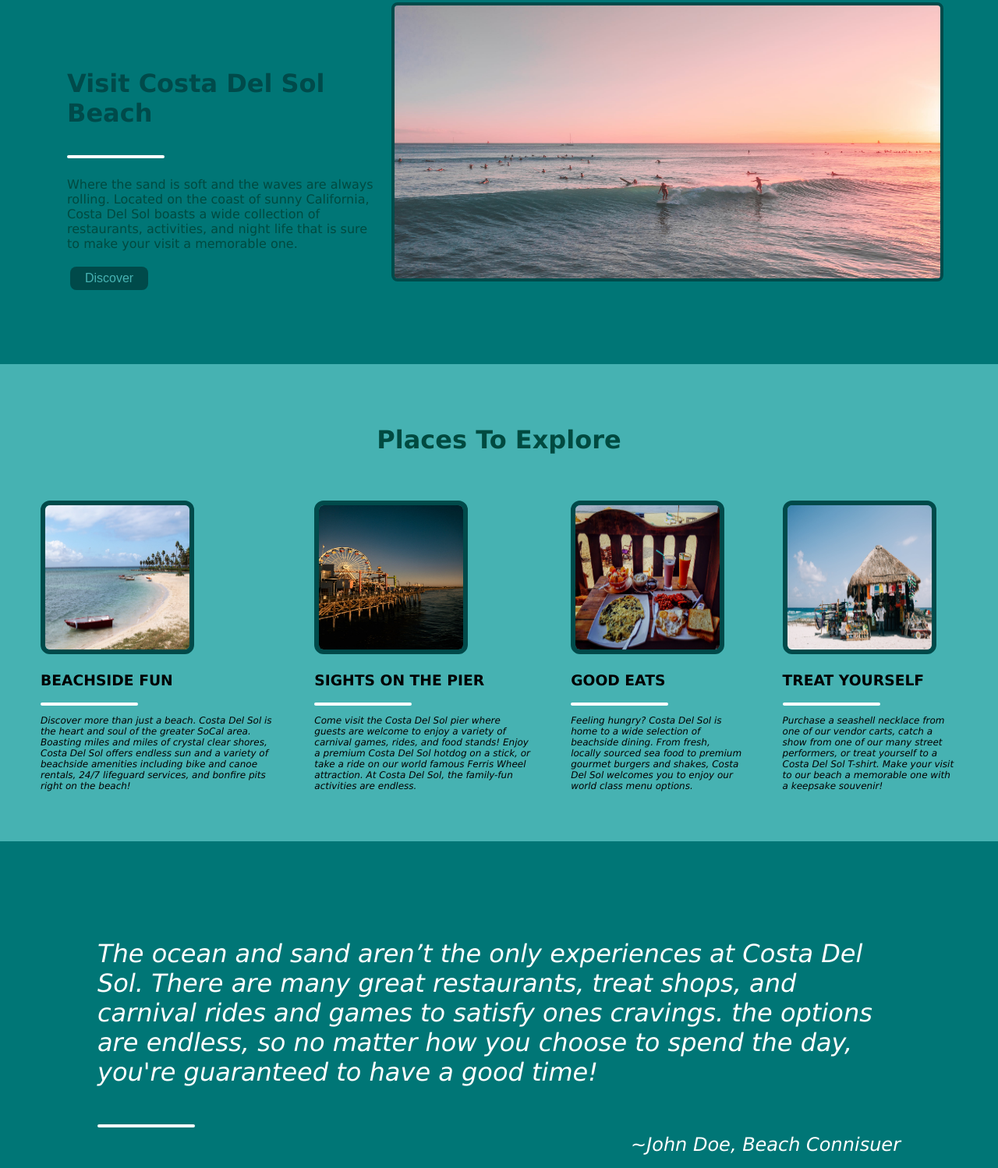
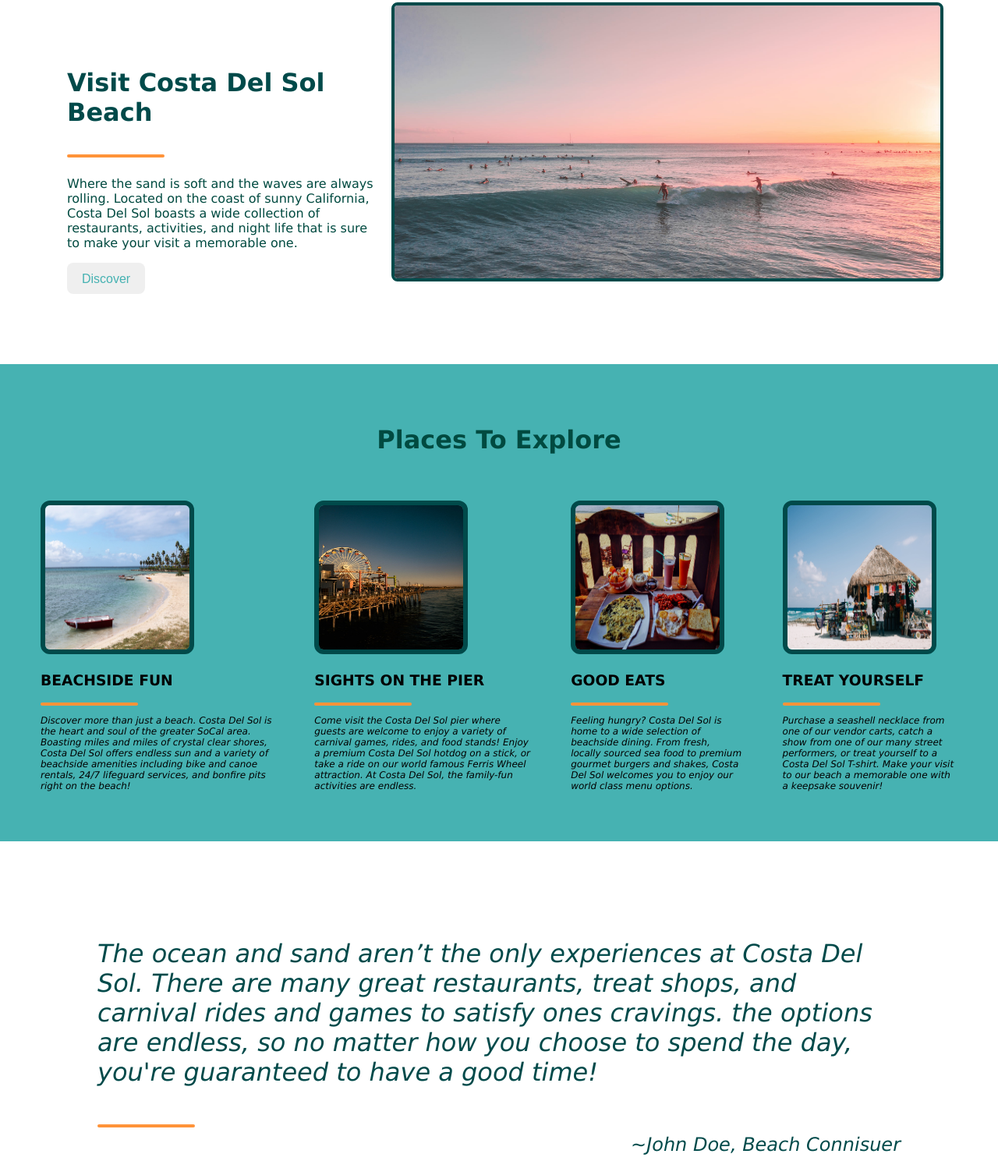
Before and after one commit to JWonton/Landing, a plain HTML site: page index.html in a window 1280 px wide. Shown: the part 122-1620 px from the top of the page at 78% size. Drawn offline with Linux system fonts and the light colour scheme.

Commit message:
Fixed the background color issue with the footer. Updated color scheme for accessiblity

```diff
--- a/styles.css
+++ b/styles.css
@@ -2,14 +2,14 @@ body {
     font-family:'Lucida Sans', 'Lucida Sans Regular', 'Lucida Grande', 'Lucida Sans Unicode', Geneva, Verdana, sans-serif;
     display: flex;
     flex-direction: column;
-    background-color: #007676;
+    background-color: white;
     flex: 1 1 0;
     flex-wrap: wrap;
     justify-content: center;
     margin: 0;
 }
 h1 {
-    color:#004a4a;
+    color: #004a4a;
     font-style: italic;
 }
 .header {
@@ -25,7 +25,7 @@ hr {
     border: 0;
     clear: both;
     display: block;
-    background-color: white;
+    background-color: #FF9339;
     width: 125px;
     height: 4px;
     border-radius: 3px;
@@ -40,11 +40,11 @@ ul {
 }
 .header a {
     text-decoration: none;
-    color:#004a4a;
+    color: #004a4a;
 }
 a:hover {
     text-decoration: none;
-    color:#ff8939;
+    color:white;
 }
 /* first container of content below header bar */
 .container-1 {
@@ -74,21 +74,24 @@ a:hover {
 }
 /*container-1 button style */
 .container-1-text button {
-    color:#46b2b2;
-    background-color:#004a4a;
+    color: white;
     border-radius: 8px;
-    padding: 6px;
-    margin: 4px;
+    padding: 12px;
+    margin: 0;
     width: 100px;
+    height: 40px;
     border: 0;
     font-size: 16px;
+    transition-duration: 0.4s;
+}
+.container-1-text button:hover {
+    border: solid 3px;
+    border-color:#46b2b2;
+    background-color:#004a4a;
 }
 .container-1 a{
     text-decoration: none;
-    color:#46b2b2
-}
-.container-1 a:hover {
-    color:#ff8939
+    color:#46b2b2;
 }
 /* container 1 image */
 
@@ -97,7 +100,7 @@ a:hover {
     max-height: 350px;
     border-radius: 8px;
     border: 4px solid;
-    border-color:#004a4a
+    border-color:#004a4a;
 }
 
 /* Container 2 items */
@@ -145,14 +148,14 @@ a:hover {
     font-size: 32px;
     padding-bottom: 40px;
     text-align: left;
-    color: white;
+    color:#004a4a;
     font-style: italic;
 }
 .quoted {
     font-size: 24px;
     font-style: italic;
     text-align: right;
-    color: white;
+    color:#004a4a;
 }
 /* container 4 style and items */
 .container-4 {
@@ -214,4 +217,5 @@ footer {
     text-align: center;
     padding: 24px;
     color: white;
+    background-color:#004a4a
 }
```
